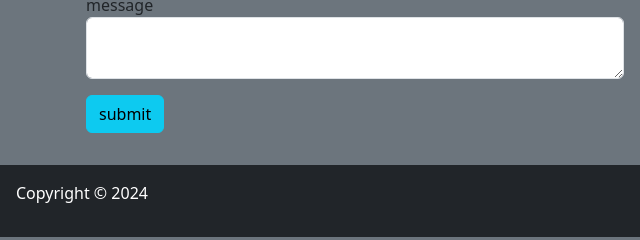
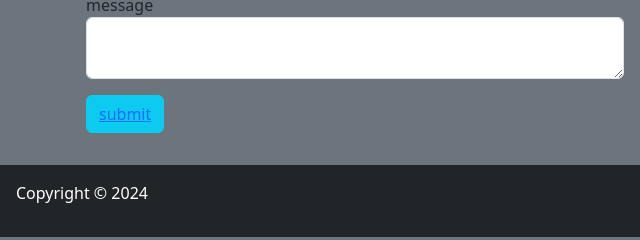
Before and after one commit to muruganbala-cs/Blog-Project-using-bootstrap, a plain HTML site: page contact.html in a window 1280 px wide. Shown: the part 193-433 px from the top of the page, 0-640 px from the left. Drawn offline with nearby package versions, Linux system fonts and the light colour scheme.

Commit message:
contact form updated

```diff
--- a/contact.html
+++ b/contact.html
@@ -29,7 +29,7 @@
               <label for="">message</label>
               <textarea class="form-control" name="" id=""></textarea>
             </div>
-            <button class="btn btn-info my-3">submit</button>
+            <button class="btn btn-info my-3"><a href="index.html">submit</a></button>
           </form>
         </div>
       </div>
```
